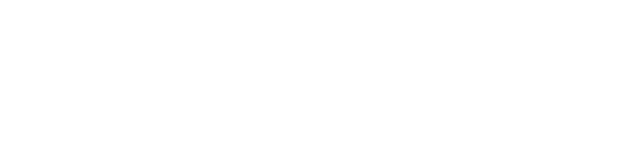
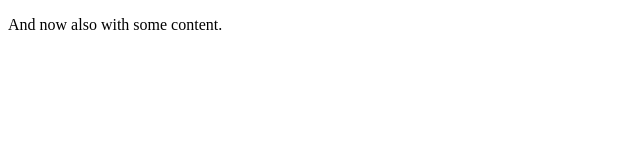
Before and after one commit to holger/buildwith-ionos-demo, a plain HTML site: page index.html in a window 1280 px wide. Shown: the whole page, without its empty margins (0-640 px from the left). Drawn offline with Linux system fonts and the light colour scheme.

Commit message:
Added demo content

```diff
--- a/index.html
+++ b/index.html
@@ -4,6 +4,6 @@
 	<title>Demo Site</title>
 </head>
 <body>
-
+	<p>And now also with some content.</p>
 </body>
 </html>
```
